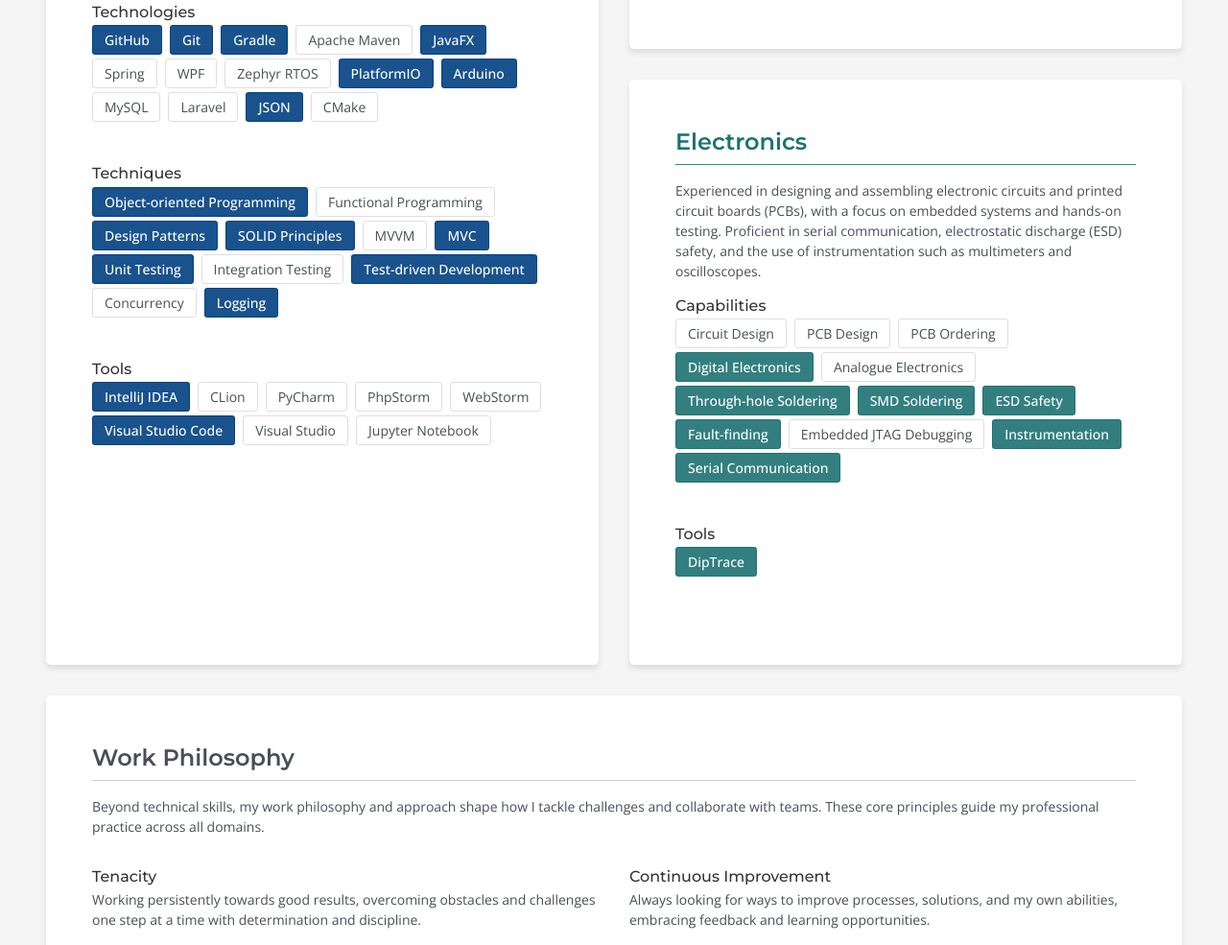
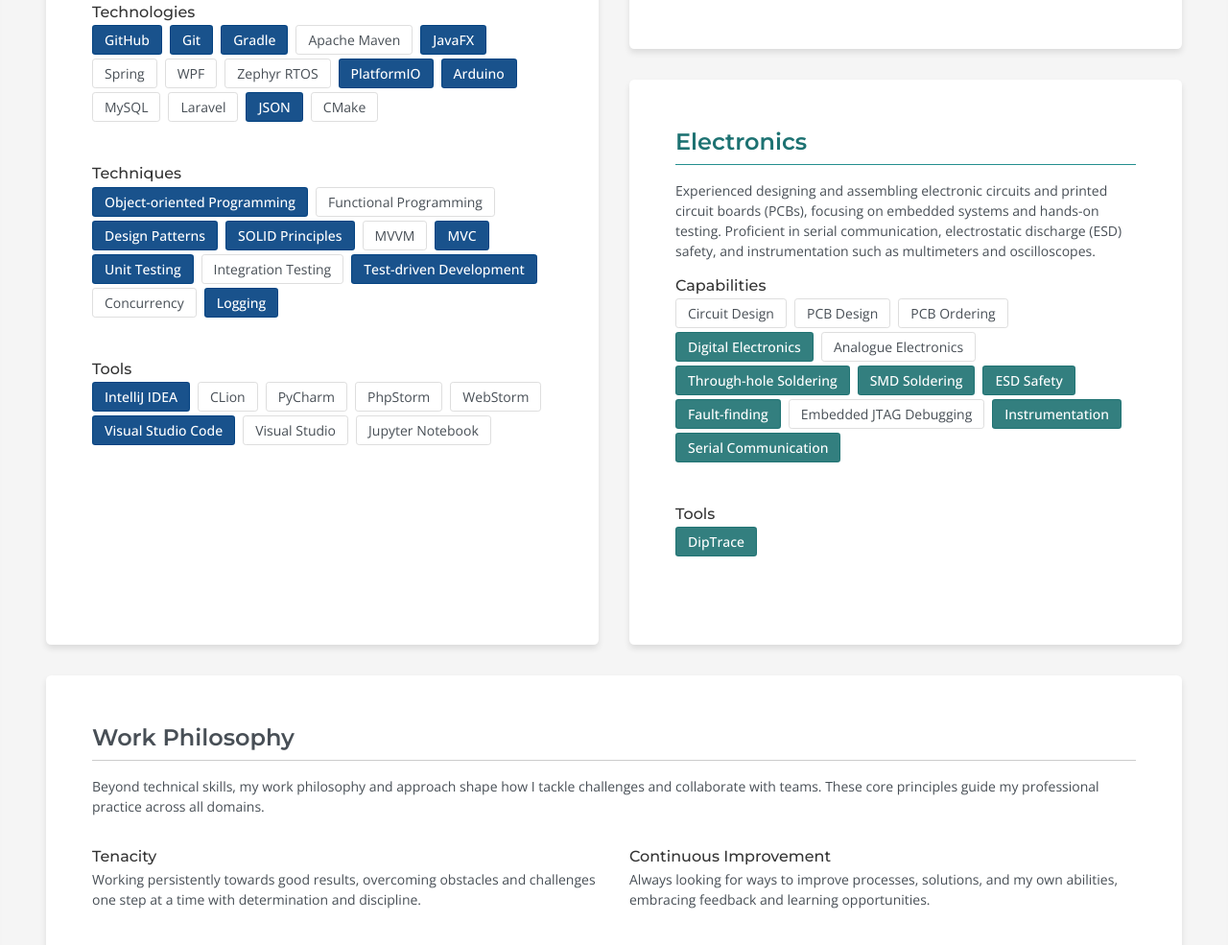
Before and after one commit to borrelunde/portfolio, a website built with Vite: page index.html in a window 1280 px wide. Shown: the part 2021-3006 px from the top of the page at 96% size. Built offline with nearby package versions, Linux system fonts and the light colour scheme.

Commit message:
fix(skills): simplify electronics description for clarity

```diff
--- a/index.html
+++ b/index.html
@@ -208,10 +208,10 @@
                 <!-- Electronics Skills -->
                 <div class="skills__card">
                     <h3 class="skills__card-title">Electronics</h3>
-                    <p class="skills__description">Experienced in designing and assembling electronic circuits and
-                        printed circuit boards (PCBs), with a focus on embedded systems and hands-on testing. Proficient
-                        in serial communication, electrostatic discharge (ESD) safety, and the use of instrumentation
-                        such as multimeters and oscilloscopes.</p>
+                    <p class="skills__description">Experienced designing and assembling electronic circuits and printed
+                        circuit boards (PCBs), focusing on embedded systems and hands-on testing. Proficient in serial
+                        communication, electrostatic discharge (ESD) safety, and instrumentation such as multimeters and
+                        oscilloscopes.</p>
 
                     <div class="skills__group">
                         <h4 class="skills__group-title">Capabilities</h4>
```
